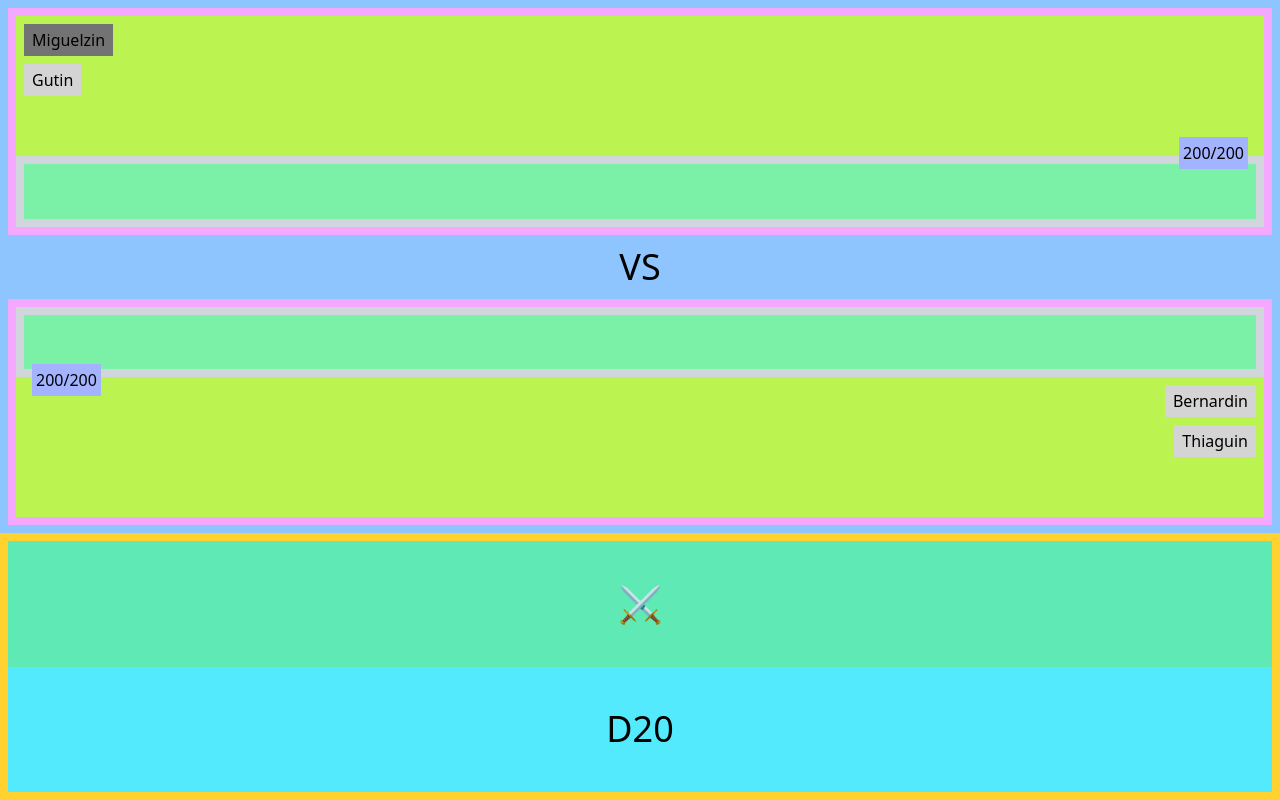
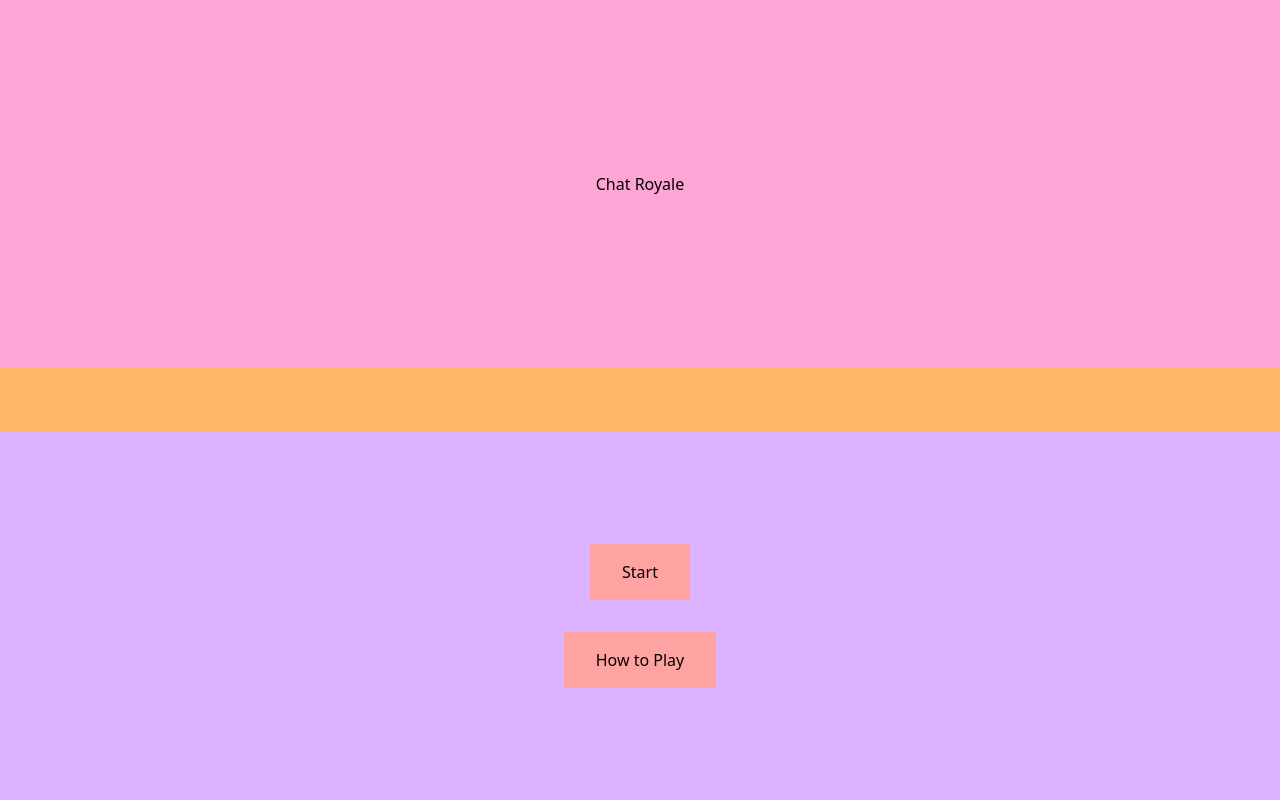
Before and after one commit to bernard-rodrigues/chat-royale, a React (Vite) app: page / in a window 1280 px wide. Built offline with nearby package versions, Linux system fonts and the light colour scheme.

Commit message:
add register screen

```diff
--- a/src/App.tsx
+++ b/src/App.tsx
@@ -1,14 +1,23 @@
-import { ActionHub } from "./components/ActionHub";
-import { GamePanel } from "./components/GamePanel";
-import { GameProvider } from "./contexts/GameContext";
+import { useGame } from "./contexts/GameContext";
+import { HowToPlay } from "./pages/HowToPlay";
+import { InGame } from "./pages/InGame";
+import { Main } from "./pages/Main";
+import { PlayerRegister } from "./pages/PlayerRegister";
 
 export const App = () => {
+  const {gameState} = useGame();
+
   return(
     <main className="h-screen">
-      <GameProvider>
-        <GamePanel/>
-        <ActionHub/>
-      </GameProvider>
+        { gameState === "menu" ?
+        <Main />
+        : gameState === "register" ?
+        <PlayerRegister />
+        : gameState === "ingame" ?
+        <InGame />
+        :
+        <HowToPlay />
+        }
     </main>
   );
 }
--- a/src/contexts/GameContext.tsx
+++ b/src/contexts/GameContext.tsx
@@ -1,8 +1,11 @@
-import { createContext, useContext, useState, type ReactNode } from "react";
+import { createContext, useContext, useEffect, useState, type ReactNode } from "react";
 
-type HPOptions = 50 | 100 | 150 | 200 | 250;
+export const HP_VALUES = [50, 100, 150, 200, 250] as const;
+export type HPOptions = typeof HP_VALUES[number];
 
-interface Player{
+type GameState = "menu" | "ingame" | "howtoplay" | "register";
+
+export interface Player{
     name: string;
     team: 1 | 2;
 }
@@ -22,32 +25,19 @@ interface GameContextData {
     currentPlayer: Player | null;
     rollDice: (dice: 6 | 10 | 20) => void;
     actionLog: Action[];
+    gameState: GameState;
+    handleState: (newState: GameState) => void;
+    preStartRegister: (newPlayers: Player[], newMaxHP: HPOptions) => void
 }
-
-const playersTest: Player[] = [
-    {
-        name: "Bernardin",
-        team: 2,
-    },
-    {
-        name: "Miguelzin",
-        team: 1,
-    },
-    {
-        name: "Gutin",
-        team: 1,
-    },
-    {
-        name: "Thiaguin",
-        team: 2,
-    },
-]
 
 const GameContext = createContext<GameContextData>({} as GameContextData);
 
 export const GameProvider = ({ children }: { children: ReactNode }) => {
+    // STATES
+    const [gameState, setGameState] = useState<GameState>("menu");
+
     // MAIN MENU
-    const [players, setPlayers] = useState<Player[]>(playersTest);
+    const [players, setPlayers] = useState<Player[]>([]);
 
     const updateMaxHP = (newMaxHP: HPOptions) => {
         setMaxHP(newMaxHP);
@@ -55,14 +45,32 @@ export const GameProvider = ({ children }: { children: ReactNode }) => {
         setTeam2HP(newMaxHP);
     };
 
+    const preStartRegister = (newPlayers: Player[], newMaxHP: HPOptions) => {
+        setPlayers(newPlayers);
+        updateMaxHP(newMaxHP);
+        // Limpa estados de jogo anterior
+        setActionLog([]);
+        setCurrentRound(1);
+        setCurrentPlayer(null);
+        setTurnOrder([]);
+    }
+
     // IN GAME
-    const [currentPlayer, setCurrentPlayer] = useState<Player | null>(() => {
-        const first = playersTest[Math.floor(Math.random() * playersTest.length)];
-        return first;
-    });
+    const [currentPlayer, setCurrentPlayer] = useState<Player | null>(null);
+
+    useEffect(() => {
+        if (gameState === "ingame" && players.length > 0 && !currentPlayer) {
+            // 1. Sorteia o primeiro jogador
+            const first = players[Math.floor(Math.random() * players.length)];
+            setCurrentPlayer(first);
+
+            // 2. Já inicia a fila com ele
+            setTurnOrder([first]);
+        }
+    }, [gameState, players]);
 
     const [currentRound, setCurrentRound] = useState(1);
-    const [turnOrder, setTurnOrder] = useState<Player[]>(currentPlayer ? [currentPlayer] : []);
+    const [turnOrder, setTurnOrder] = useState<Player[]>([]);
 
     const [maxHP, setMaxHP] = useState(200);
     const [team1HP, setTeam1HP] = useState(200);
@@ -71,7 +79,7 @@ export const GameProvider = ({ children }: { children: ReactNode }) => {
     const [actionLog, setActionLog] = useState<Action[]>([]);
 
     const toggleTurn = () => {
-        if (!currentPlayer) return;
+        if (!currentPlayer || players.length === 0) return;
 
         // Se ainda estamos no Round 1, precisamos definir a ordem
         if (currentRound === 1) {
@@ -161,15 +169,22 @@ export const GameProvider = ({ children }: { children: ReactNode }) => {
         }
     };
 
+    const handleState = (newState: GameState) => {
+        setGameState(newState);
+    }
+
     return (
         <GameContext.Provider value={{
+            gameState,
+            handleState,
             players,
             team1HP,
             team2HP,
             maxHP,
             currentPlayer,
             rollDice,
-            actionLog
+            actionLog,
+            preStartRegister
         }}>
             {children}
         </GameContext.Provider>
--- a/src/main.tsx
+++ b/src/main.tsx
@@ -1,9 +1,12 @@
 import { StrictMode } from 'react'
 import { createRoot } from 'react-dom/client'
 import {App} from './App.tsx'
+import { GameProvider } from './contexts/GameContext.tsx'
 
 createRoot(document.getElementById('root')!).render(
   <StrictMode>
-    <App />
+    <GameProvider>
+      <App />
+    </GameProvider>
   </StrictMode>,
 )
--- /dev/null
+++ b/src/pages/HowToPlay.tsx
@@ -0,0 +1,5 @@
+export const HowToPlay = () => {
+    return(
+        <></>
+    )
+}
--- /dev/null
+++ b/src/pages/InGame.tsx
@@ -0,0 +1,11 @@
+import { ActionHub } from "../components/ActionHub";
+import { GamePanel } from "../components/GamePanel";
+
+export const InGame = () => {
+    return(
+        <>
+            <GamePanel/>
+            <ActionHub/>
+        </>
+    );
+}
--- /dev/null
+++ b/src/pages/Main.tsx
@@ -0,0 +1,27 @@
+import { useGame } from "../contexts/GameContext";
+
+export const Main = () => {
+    const {handleState} = useGame();
+
+    return(
+        <div className="h-screen bg-orange-300 flex flex-col gap-16">
+            <div className="flex justify-center items-center flex-1 bg-pink-300">
+                <h1>Chat Royale</h1>
+            </div>
+            <div className="flex-1 bg-purple-300 flex flex-col gap-8 justify-center items-center">
+                <button
+                    onClick={() => handleState("register")}
+                    className="px-8 py-4 bg-red-300"
+                >
+                    Start
+                </button>
+                <button
+                    onClick={() => handleState("howtoplay")}
+                    className="px-8 py-4 bg-red-300"
+                >
+                    How to Play
+                </button>
+            </div>
+        </div>
+    );
+}
--- /dev/null
+++ b/src/pages/PlayerRegister.tsx
@@ -0,0 +1,113 @@
+import { useState, type FormEvent } from "react";
+import { HP_VALUES, useGame, type HPOptions, type Player } from "../contexts/GameContext";
+
+export const PlayerRegister = () => {
+    const [playersPerTeam, setPlayersPerTeam] = useState(1); // 1, 2 ou 3 jogadores por time
+    const [selectedHP, setSelectedHP] = useState<HPOptions>(200);
+    const { preStartRegister, handleState } = useGame();
+
+    const handleFormSubmit = (e: FormEvent<HTMLFormElement>) => {
+        e.preventDefault();
+        const formData = new FormData(e.currentTarget);
+
+        const newPlayers: Player[] = [];
+
+        // Captura os jogadores do Time 1
+        for (let i = 1; i <= playersPerTeam; i++) {
+            const name = formData.get(`t1-p${i}`)?.toString().trim();
+            if (name) newPlayers.push({ name, team: 1 });
+        }
+
+        // Captura os jogadores do Time 2
+        for (let i = 1; i <= playersPerTeam; i++) {
+            const name = formData.get(`t2-p${i}`)?.toString().trim();
+            if (name) newPlayers.push({ name, team: 2 });
+        }
+
+        preStartRegister(newPlayers, selectedHP);
+        handleState("ingame");
+    };
+
+    return (
+        <form
+            className="h-screen flex flex-col items-center justify-center gap-6 bg-slate-900 text-white p-4"
+            onSubmit={handleFormSubmit}
+        >
+            <h2 className="text-3xl font-bold text-amber-400">Battle Setup</h2>
+
+            {/* Seletor de Formato */}
+            <div className="flex flex-col items-center gap-2">
+                <span>Format:</span>
+                <div className="flex gap-2">
+                    {[1, 2, 3].map(num => (
+                        <button
+                            key={num}
+                            type="button"
+                            className={`px-4 py-2 rounded font-bold transition-all ${playersPerTeam === num ? "bg-amber-500 scale-110" : "bg-slate-700 opacity-50"}`}
+                            onClick={() => setPlayersPerTeam(num)}
+                        >
+                            {num}v{num}
+                        </button>
+                    ))}
+                </div>
+            </div>
+
+            {/* Colunas de Times */}
+            <div className="flex flex-col gap-8 w-full max-w-2xl justify-center">
+                {/* Lado Time 1 */}
+                <div className="flex flex-col gap-3 flex-1">
+                    <h4 className="text-center font-bold text-blue-400">Team 1</h4>
+                    {Array.from({ length: playersPerTeam }).map((_, i) => (
+                        <input
+                            key={`t1-${i}`}
+                            name={`t1-p${i+1}`}
+                            placeholder={`Player ${i + 1}`}
+                            className="p-2 rounded bg-slate-800 border border-blue-900 focus:outline-none focus:border-blue-400"
+                            required
+                        />
+                    ))}
+                </div>
+
+                <div className="flex items-center font-black text-2xl text-slate-500">VS</div>
+
+                {/* Lado Time 2 */}
+                <div className="flex flex-col-reverse gap-3 flex-1 text-right">
+                    <h4 className="text-center font-bold text-red-400">Team 2</h4>
+                    {Array.from({ length: playersPerTeam }).map((_, i) => (
+                        <input
+                            key={`t2-${i}`}
+                            name={`t2-p${i+1}`}
+                            placeholder={`Player ${i + 1}`}
+                            className="p-2 rounded bg-slate-800 border border-red-900 focus:outline-none focus:border-red-400"
+                            required
+                        />
+                    ))}
+                </div>
+            </div>
+
+            {/* Seleção de HP */}
+            <div className="flex flex-col items-center gap-3">
+                <h3 className="text-sm uppercase tracking-widest text-slate-400">Max HP</h3>
+                <div className="flex gap-2">
+                    {HP_VALUES.map(hp => (
+                        <button
+                            key={hp}
+                            type="button"
+                            className={`w-14 h-10 rounded font-bold transition-colors ${selectedHP === hp ? "bg-white text-slate-900" : "bg-slate-800 text-white border border-slate-700"}`}
+                            onClick={() => setSelectedHP(hp)}
+                        >
+                            {hp}
+                        </button>
+                    ))}
+                </div>
+            </div>
+
+            <button
+                type="submit"
+                className="mt-4 px-12 py-4 bg-amber-500 hover:bg-amber-400 text-slate-900 font-black rounded-lg uppercase tracking-tighter"
+            >
+                Start Fight
+            </button>
+        </form>
+    );
+};
```
